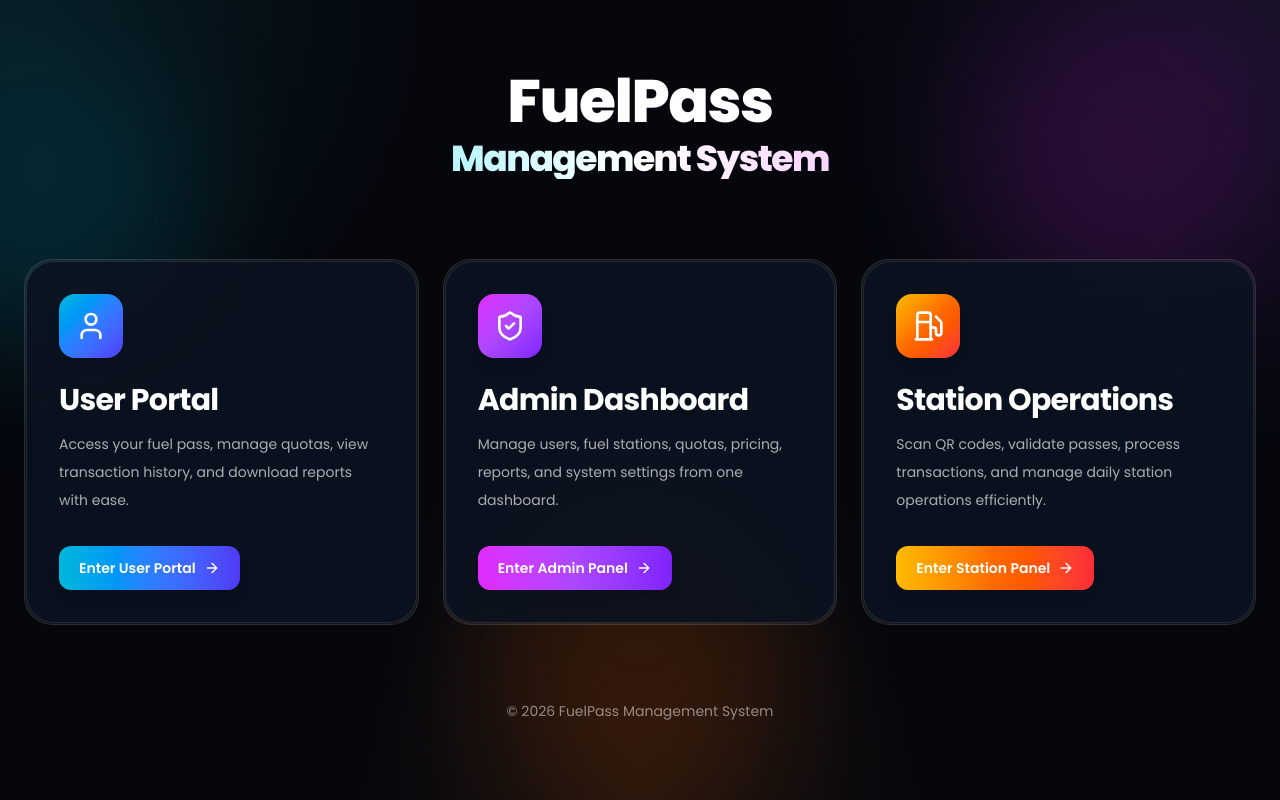
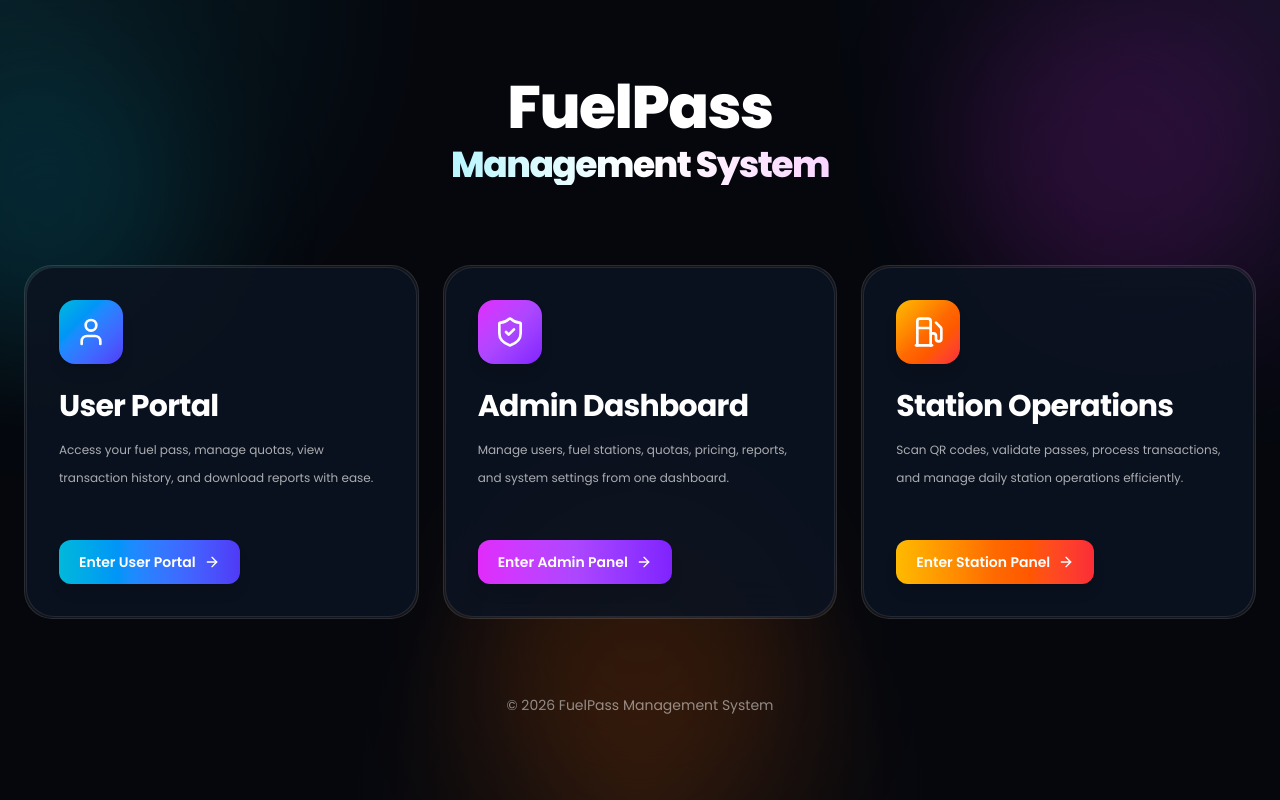
Before and after one commit to nirsanth23/fuelpass-management-system, a React (Vite) app in the folder frontend/: page / in a window 1280 px wide. Built offline with nearby package versions, Linux system fonts and the light colour scheme.

Commit message:
Completed role selection page UI

```diff
--- a/frontend/src/pages/RoleSelection.jsx
+++ b/frontend/src/pages/RoleSelection.jsx
@@ -76,7 +76,7 @@ const RoleCard = ({ role, onNavigate }) => {
         </h3>
 
         {/* Description */}
-        <p className="mb-8 text-sm leading-7 text-white/65">
+        <p className="mb-12 text-xs leading-7 text-white/65">
           {role.description}
         </p>
 
```
